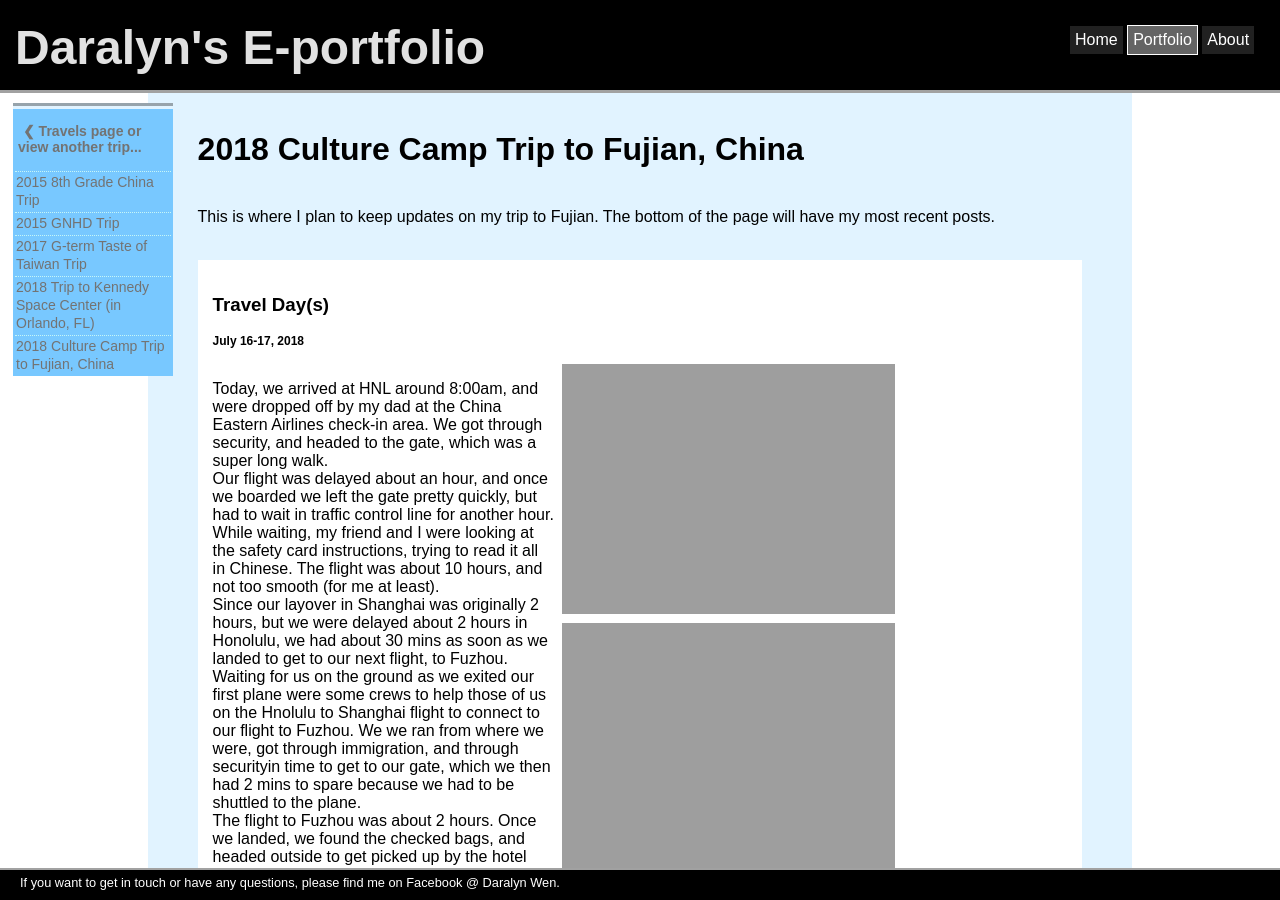
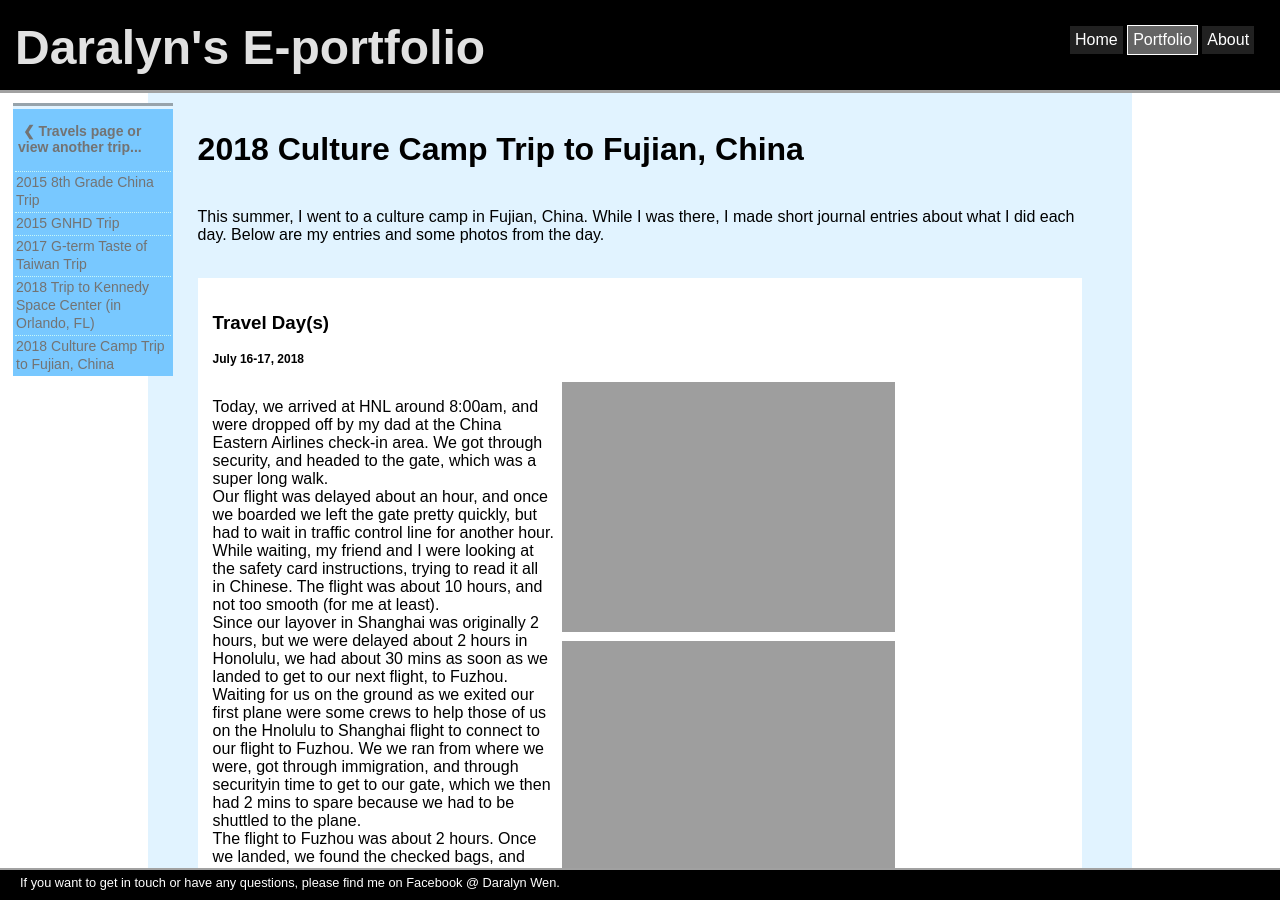
Before and after one commit to daralyn/daralyn.github.io, a Jekyll site: the page built from portfolio/travels/2018fujian.html, in a window 1280 px wide and 900 px high. Built offline with Jekyll 4.4.1, drawn with Linux system fonts in a browser that asks for light colours.

Commit message:
Update 2018fujian.html

```diff
--- a/portfolio/travels/2018fujian.html
+++ b/portfolio/travels/2018fujian.html
@@ -34,7 +34,7 @@ title: Daralyn's 2018 Culture Camp Trip to Fujian, China
   2018 Culture Camp Trip to Fujian, China
 </h1>
 	<p><br>
-		This is where I plan to keep updates on my trip to Fujian. The bottom of the page will have my most recent posts.
+		This summer, I went to a culture camp in Fujian, China. While I was there, I made short journal entries about what I did each day. Below are my entries and some photos from the day.
 	<br><br>
 	</p>
 
```
